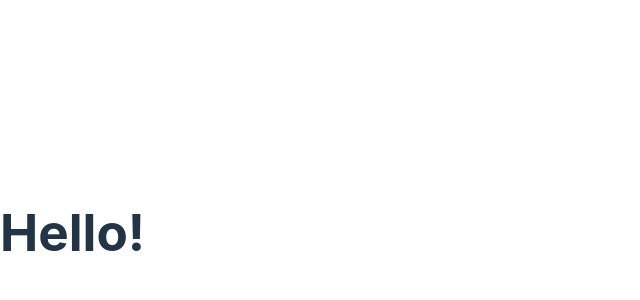
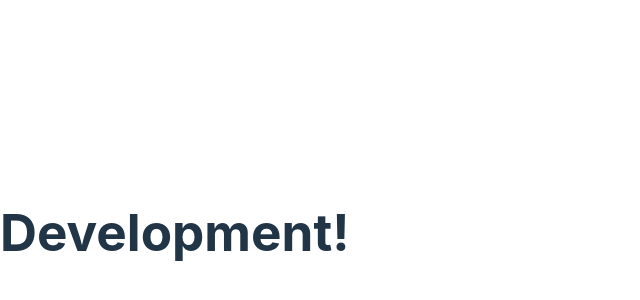
Before and after one commit to nathan-hyan/cash-count-mvp, a React (Vite) app: page / in a window 1280 px wide. Shown: the part 168-468 px from the top of the page, without its empty margins (0-640 px from the left). Built offline with nearby package versions, Linux system fonts and the light colour scheme.

Commit message:
chore: Created development branch

```diff
--- a/src/App.tsx
+++ b/src/App.tsx
@@ -1,4 +1,4 @@
 function App() {
-  return <h1>Hello!</h1>;
+  return <h1>Development!</h1>;
 }
 export default App;
```
